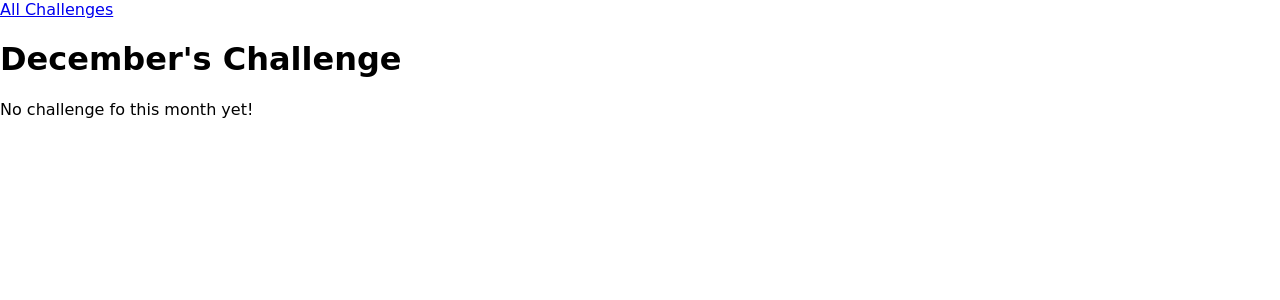
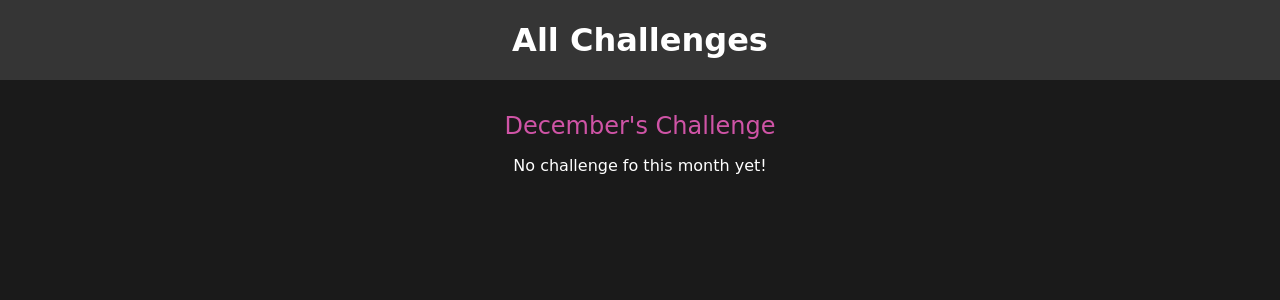
Before and after one commit to SaiSridhar783/DjangoTest, a Django app: page /challenges/december in a window 1280 px wide. Shown: the top 300 px of the page. Run offline with Django 3.2, Linux system fonts and the light colour scheme; some web fonts are replaced.

Commit message:
Added CSS files

```diff
--- a/challenges/static/challenges/challenge.css
+++ b/challenges/static/challenges/challenge.css
@@ -1,3 +1,19 @@
-ul {
-    list-style: none;
+h1 {
+    font-size: 1.5rem;
+    text-align: center;
+    color: #cf54a6;
+    margin: 2rem 0 0 0;
+    font-weight: normal;
 }
+
+h2 {
+    text-align: center;
+    font-size: 3rem;
+    font-weight: bold;
+    color: white;
+}
+
+.fallback {
+    text-align: center;
+    color: white;
+}
--- /dev/null
+++ b/challenges/static/challenges/includes/header.css
@@ -0,0 +1,25 @@
+header {
+    width: 100%;
+    height: 5rem;
+    background-color: #353535;
+}
+
+header nav {
+    width: 100%;
+    height: 100%;
+    display: flex;
+    justify-content: center;
+    align-items: center;
+}
+
+header nav a {
+    color: white;
+    font-size: 2rem;
+    font-weight: bold;
+    text-decoration: none;
+}
+
+header nav a:hover,
+header nav a:active {
+    color: #cf54a6;
+}
--- a/challenges/templates/challenges/challenge.html
+++ b/challenges/templates/challenges/challenge.html
@@ -1,8 +1,14 @@
 {% extends 'base.html' %}
+{% load static %}
 
 {% block page_title %}
     {{ month_name|title }} Challenge
 {% endblock %}
+
+{% block css_files %}
+    <link rel="stylesheet" href="{% static 'challenges/challenge.css' %}" />
+    <link rel="stylesheet" href="{% static 'challenges/includes/header.css' %}" />
+{% endblock css_files %}
 
 {% block content %}
     {% include "challenges/partials/header.html" %}
@@ -11,6 +17,6 @@
     {% if text%}
         <h2>{{ text }}</h2>
     {% else %}
-        <p>No challenge fo this month yet!</p>
+        <p class="fallback">No challenge fo this month yet!</p>
     {% endif %}
 {% endblock %}
--- a/challenges/templates/challenges/index.html
+++ b/challenges/templates/challenges/index.html
@@ -2,7 +2,8 @@
 {% load static %}
 
 {% block css_files %}
-<link rel="stylesheet" href="{% static 'challenges/challenge.css' %}" />
+    <link rel="stylesheet" href="{% static 'challenges/challenges.css' %}" />
+    <link rel="stylesheet" href="{% static 'challenges/includes/header.css' %}" />
 {% endblock css_files %}
 
 {% block page_title %}
--- a/static/styles.css
+++ b/static/styles.css
@@ -6,4 +6,5 @@ html {
 
 body {
     margin: 0;
+    background-color: #1a1a1a;
 }
```
Also changed, not shown: challenges/static/challenges/challenges.css (added, +37 -0 lines).
